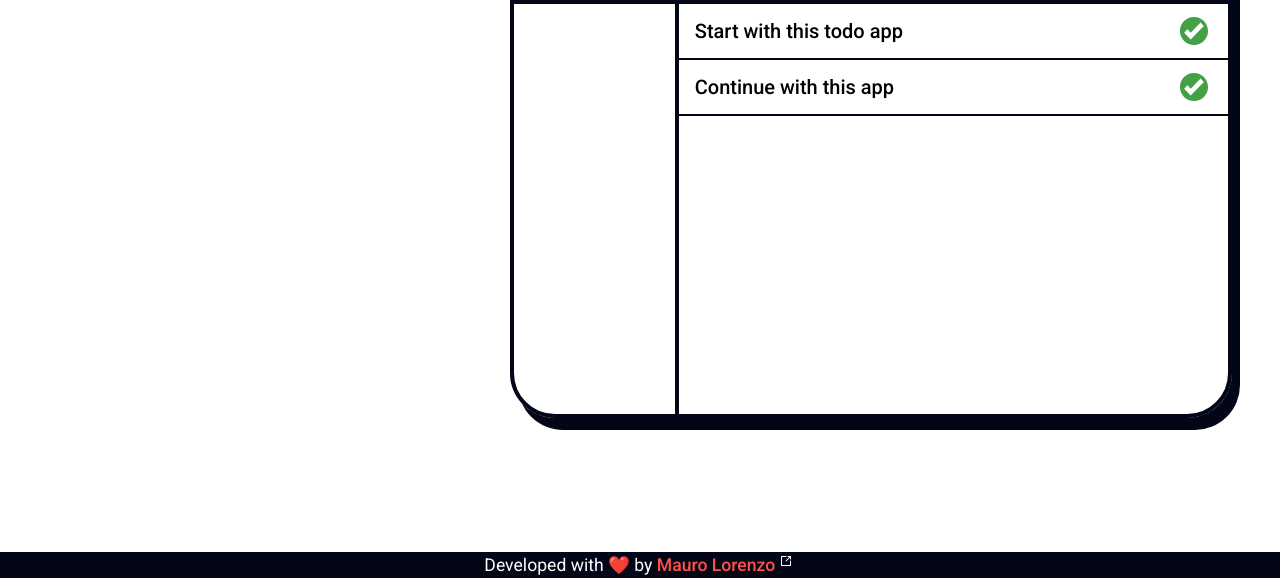
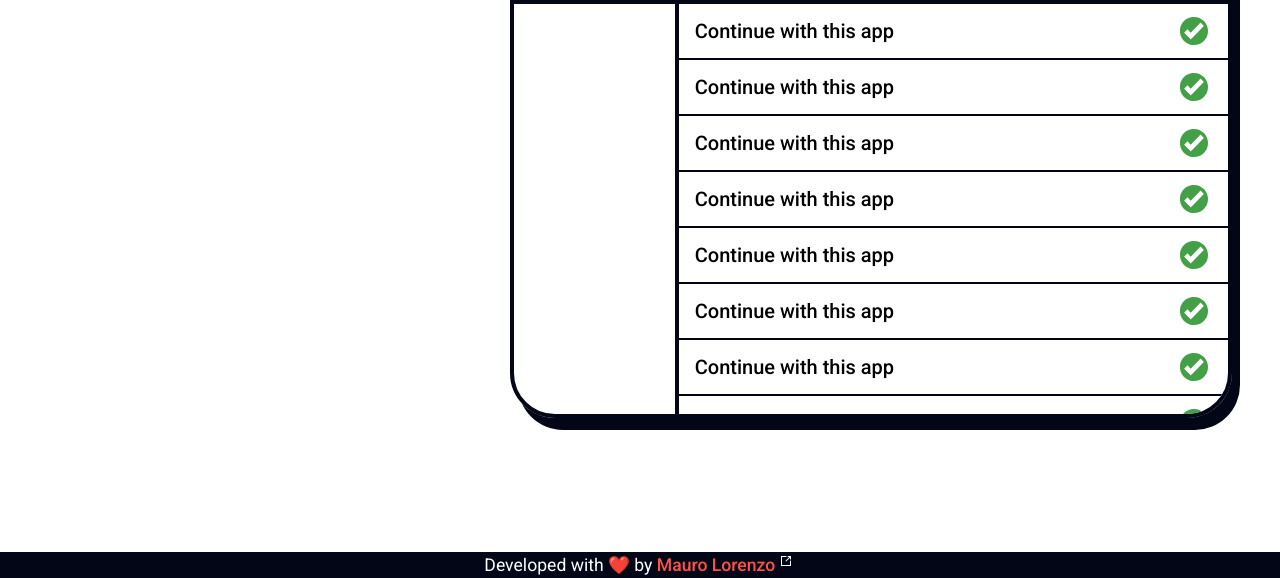
Before and after one commit to mlorenzm/todo, a website built with webpack: page dist/index.html in a window 1280 px wide. Shown: the part 222-800 px from the top of the page. Built offline with nearby package versions, Linux system fonts and the light colour scheme.

Commit message:
add overflow to main container

```diff
--- a/src/index.js
+++ b/src/index.js
@@ -4,9 +4,22 @@ import { createTaskItemContainer, renderTask } from './modules/dom'
 
 const item = CreateItem('Start with this todo app', 'desc', '1', '0', 'odin')
 const item2 = CreateItem('Continue with this app', 'desc', '1', '0', 'odin')
-const array = [item, item2]
-console.log(array)
 
-for (let a of array) {
+const taskArray = [
+  item2,
+  item2,
+  item2,
+  item2,
+  item2,
+  item2,
+  item2,
+  item2,
+  item2,
+  item2,
+  item2,
+  item2,
+]
+
+for (let a of taskArray) {
   renderTask(a)
 }
--- a/src/sass_modules/_board.scss
+++ b/src/sass_modules/_board.scss
@@ -39,6 +39,19 @@
 }
 .tasks-container {
   grid-area: tasks-container;
+  overflow-y: scroll;
+  &::-webkit-scrollbar {
+    width: 7px;
+    background-color: variables.$gray;
+    cursor: pointer;
+  }
+  &::-webkit-scrollbar-thumb {
+    background-color: #999999;
+    border-radius: 10px;
+    &:hover {
+      background-color: #aaaaaa;
+    }
+  }
 }
 .projects-container {
   grid-area: projects-container;
--- a/src/sass_modules/_header.scss
+++ b/src/sass_modules/_header.scss
@@ -56,7 +56,8 @@ form {
 
 #cancel-btn,
 #project-btn,
-#calendar-btn {
+#calendar-btn,
+#important-btn {
   width: 2.5rem;
   height: 2.5rem;
   border: variables.$black solid 4px;
@@ -76,3 +77,6 @@ form {
 #calendar-btn:hover {
   background-color: variables.$blue;
 }
+#important-btn:hover {
+  background-color: variables.$yellow;
+}
```
Also changed, not shown: dist/index.html, dist/main.css, dist/main.js, src/assets/exclamation.svg (added).
